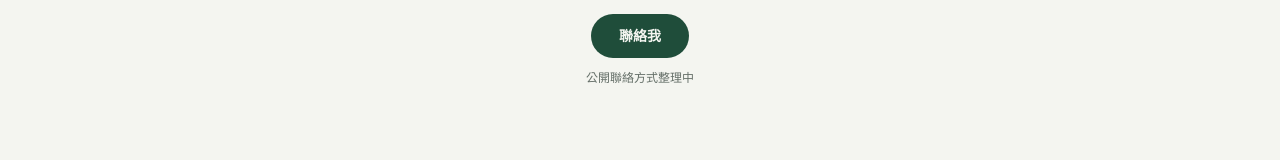
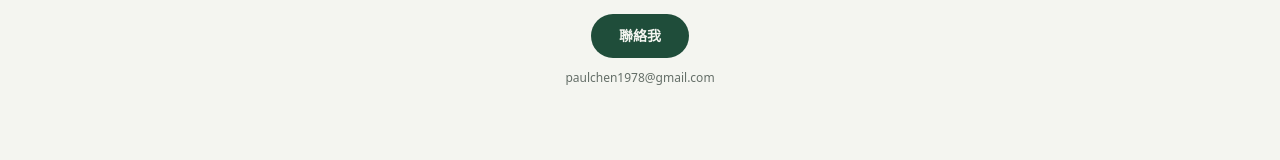
Before and after one commit to apchen1978/pauls-tradecraft, a React (Vite) app: page / in a window 1280 px wide. Shown: the part 3986-4146 px from the top of the page. Built offline with nearby package versions, Linux system fonts and the light colour scheme.

Commit message:
content: add public email paulchen1978@gmail.com

```diff
--- a/src/components/Contact.jsx
+++ b/src/components/Contact.jsx
@@ -31,9 +31,9 @@ export default function Contact() {
           transition={{ duration: 0.5, ease: "easeOut", delay: 0.16 }}
           className="mt-8 flex flex-col items-center gap-3"
         >
-          {/* TODO: replace with the real public email address when ready */}
+          {/* 公開信箱：paulchen1978@gmail.com */}
           <a
-            href="mailto:contact@example.com"
+            href="mailto:paulchen1978@gmail.com"
             className="rounded-pill bg-forest px-7 py-3 text-sm font-bold text-bone transition-all hover:bg-moss active:scale-[0.98]"
           >
             {t.contact.cta}
--- a/src/i18n.jsx
+++ b/src/i18n.jsx
@@ -57,7 +57,7 @@ const dict = {
       headline: "一起做點有用的東西",
       sub: "不管是貿易流程、簡報還是工具，談談你手上卡住的事。",
       cta: "聯絡我",
-      note: "公開聯絡方式整理中",
+      note: "paulchen1978@gmail.com",
     },
     footer: {
       line: "把貿易實務，做成看得見的工具。",
@@ -121,7 +121,7 @@ const dict = {
       headline: "Let's build something useful",
       sub: "Trade flows, decks, or tools: tell me what is stuck on your desk.",
       cta: "Contact",
-      note: "Public contact details in progress",
+      note: "paulchen1978@gmail.com",
     },
     footer: {
       line: "Turning trade practice into visible tools.",
```
